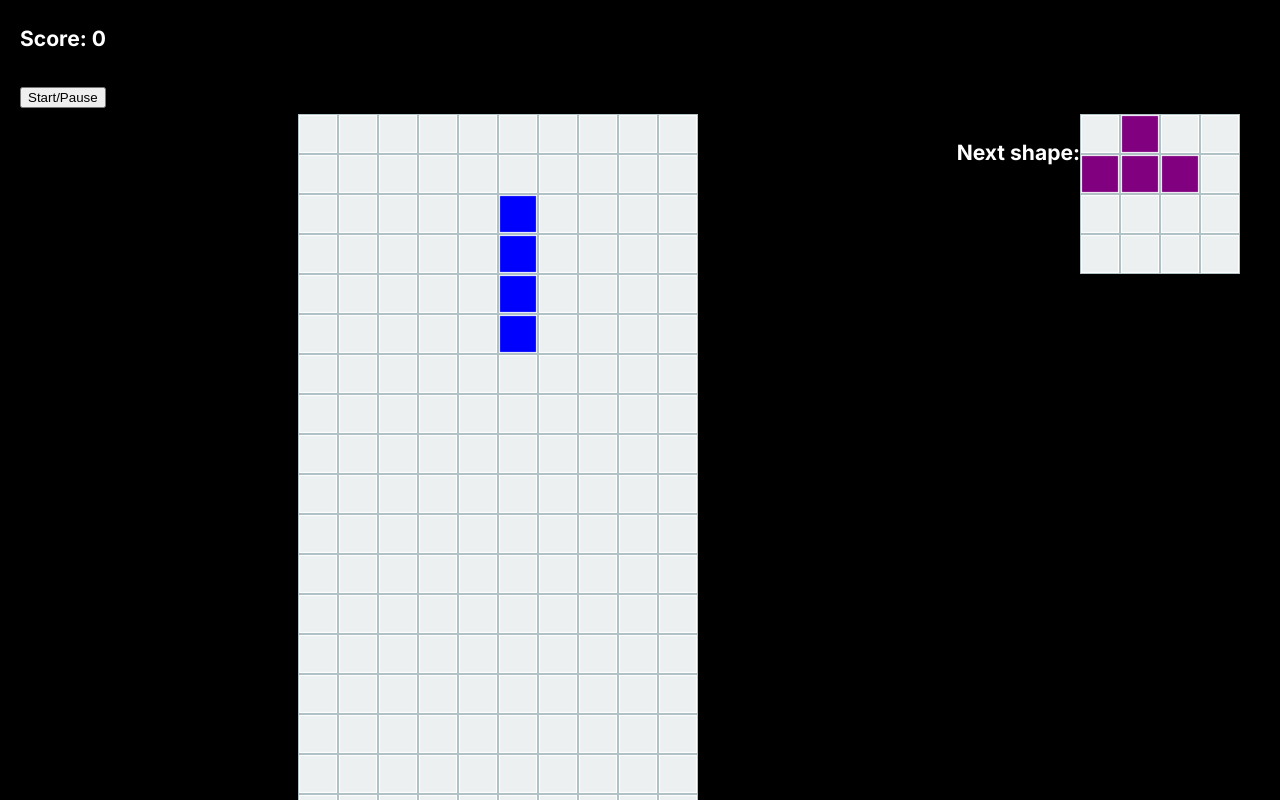
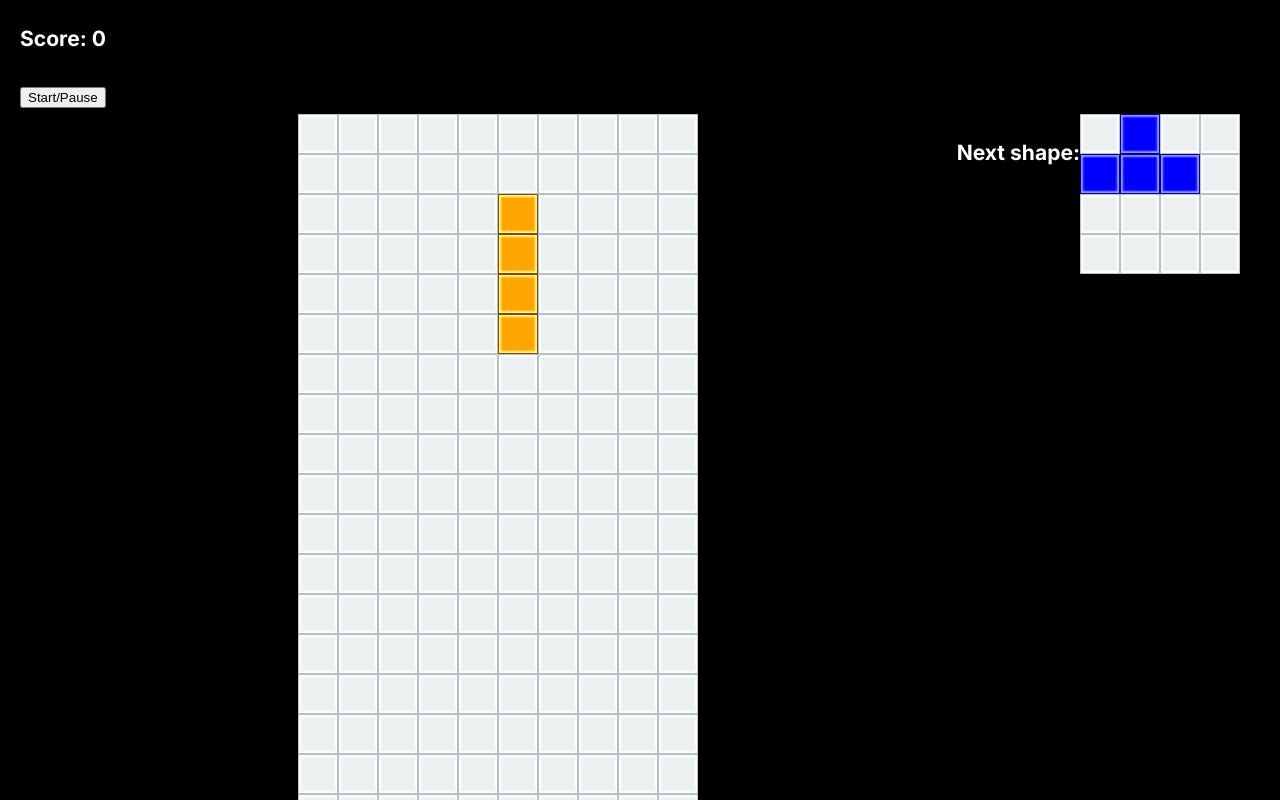
Before and after one commit to KotenkoNata/photo-portfolio, a plain HTML site: page index.html in a window 1280 px wide. Both pictures are taken after a click on the button "Start/Pause". Shown: the top 800 px of the page. Drawn offline with Linux system fonts and the light colour scheme.

Commit message:
feat: add styles for shapes

```diff
--- a/index.js
+++ b/index.js
@@ -8,12 +8,17 @@ document.addEventListener('DOMContentLoaded', ()=>{
   let timerId;
   let score = 0;
   const colors=[
-    'cyan',
-    'red',
-    'purple',
-    'green',
-    'blue'
+    '#800080',
+    '#FF0000',
+    '#0000FF',
+    '#008000',
+    '#FFA500'
   ]
+
+  function getCalculateColor(color, amount) {
+    return '#' + color.replace(/^#/, '').replace(/../g, color => ('0'+Math.min(255, Math.max(0, parseInt(color, 16) + amount)).toString(16)).substr(-2));
+  }
+
 
 //The Tetrominoes
   const lTetrominoes = [
@@ -65,7 +70,14 @@ document.addEventListener('DOMContentLoaded', ()=>{
   function draw() {
     current.forEach(index=>{
       squares[currentPosition + index].classList.add('tetromino');
-      squares[currentPosition + index].style.backgroundColor = colors[random];
+
+      let randomColor = colors[random];
+      let darken = getCalculateColor(randomColor, -100);
+      let lighter = getCalculateColor(randomColor, 150);
+
+      squares[currentPosition + index].style.backgroundColor = randomColor;
+      squares[currentPosition + index].style.border = `0.5px solid ${darken}`;
+      squares[currentPosition + index].style.boxShadow = `inset 0 0 2px 2px ${lighter}`;
     })
   }
 
@@ -75,6 +87,8 @@ document.addEventListener('DOMContentLoaded', ()=>{
     current.forEach(index=>{
       squares[currentPosition + index].classList.remove('tetromino');
       squares[currentPosition + index].style.backgroundColor = '';
+      squares[currentPosition + index].style.borderColor = '';
+      squares[currentPosition + index].style.boxShadow = '';
     })
   }
 
@@ -177,12 +191,23 @@ document.addEventListener('DOMContentLoaded', ()=>{
   function displayShape() {
     displaySquares.forEach(square=>{
       square.classList.remove('tetromino');
+      square.style.boxShadow = '';
       square.style.backgroundColor = '';
+      square.style.borderColor = '';
+
     })
 
     upNextTetrominoes[nextRandom].forEach(index => {
       displaySquares[displayIndex + index].classList.add('tetromino');
-      displaySquares[displayIndex + index].style.backgroundColor = colors[nextRandom];
+
+      let randomColor = colors[nextRandom];
+      let darken = getCalculateColor(randomColor, -100);
+      let lighter = getCalculateColor(randomColor, 150);
+
+      displaySquares[displayIndex + index].style.borderColor = `${darken}`;
+      displaySquares[displayIndex + index].style.backgroundColor = randomColor;
+      displaySquares[displayIndex + index].style.boxShadow = `inset 0 0 2px 2px ${lighter}`;
+
     })
   }
 
@@ -213,6 +238,9 @@ document.addEventListener('DOMContentLoaded', ()=>{
           squares[index].classList.remove('taken');
           squares[index].classList.remove('tetromino');
           squares[index].style.backgroundColor = '';
+          squares[index].style.borderColor = '';
+          squares[index].style.boxShadow = '';
+
         })
 
         const squaresRemoved = squares.splice(i, width);
--- a/styles.css
+++ b/styles.css
@@ -17,10 +17,6 @@ body {
     line-height: 36px;
     background-color: black;
     color: #FFFFFF;
-    /*background-color: #000000;*/
-    /*opacity: 0.7;*/
-    /*background-image:  linear-gradient(#747474 2.1px, transparent 2.1px), linear-gradient(to right, #747474 2.1px, #000000 2.1px);*/
-    /*background-size: 42px 42px;*/
 }
 
 ul{
@@ -60,24 +56,23 @@ img {
     width: 400px;
     height: 800px;
 }
-
+.tetromino{
+    background-size: 38px 38px;
+}
 .grid .field{
     height: 38px;
     width: 38px;
 
     background-color: #ecf0f1;
     border: 1px solid #b1c2c6;
-    box-shadow: inset 0 0 1px 1px white;
+    box-shadow: inset 0 0 2px 2px white;
 }
 
-.tetromino{
-    background-size: 40px 40px;
-}
+
 
 .mini-grid{
     width: 160px;
     height: 160px;
-
     display: flex;
     flex-wrap: wrap;
 }
@@ -87,7 +82,7 @@ img {
     width: 38px;
     background-color: #ecf0f1;
     border: 1px solid #b1c2c6;
-    box-shadow: inset 0 0 1px 1px white;
+    box-shadow: inset 0 0 2px 2px white;
 }
 
 footer{
```
